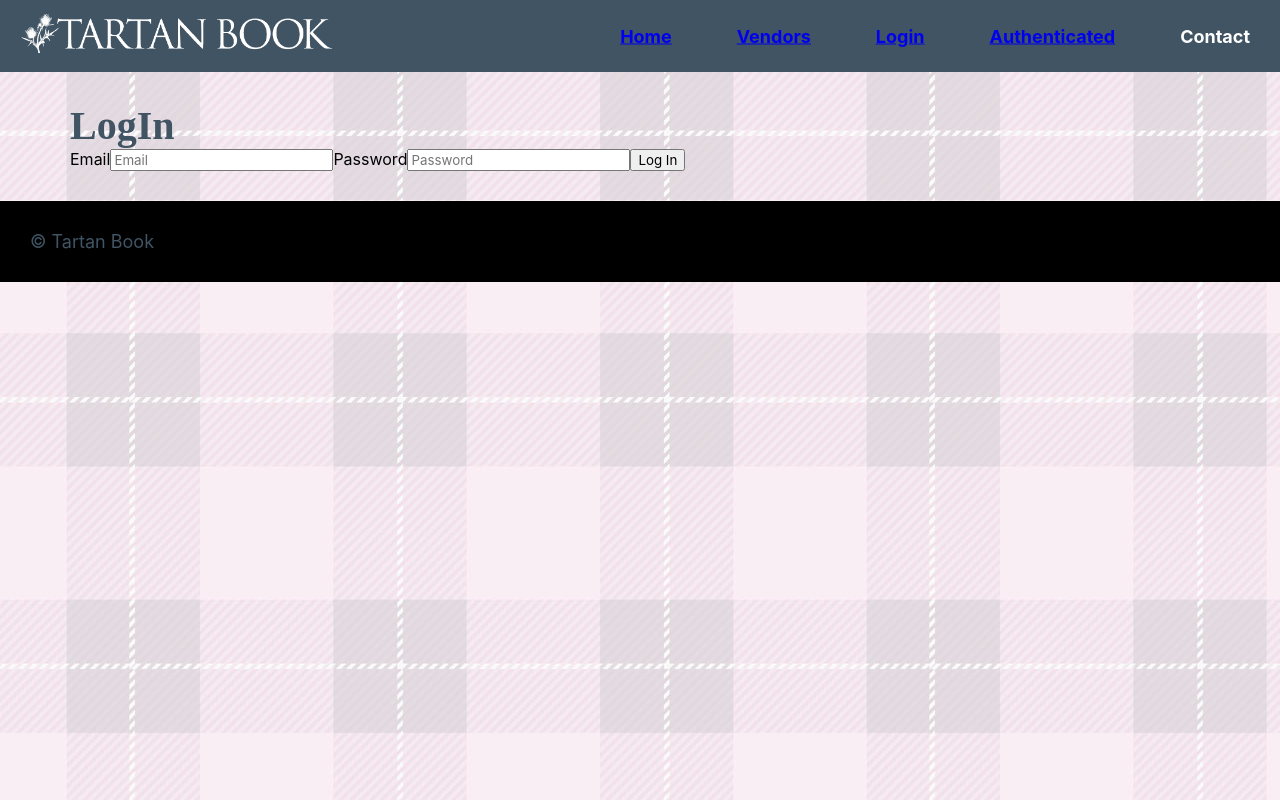
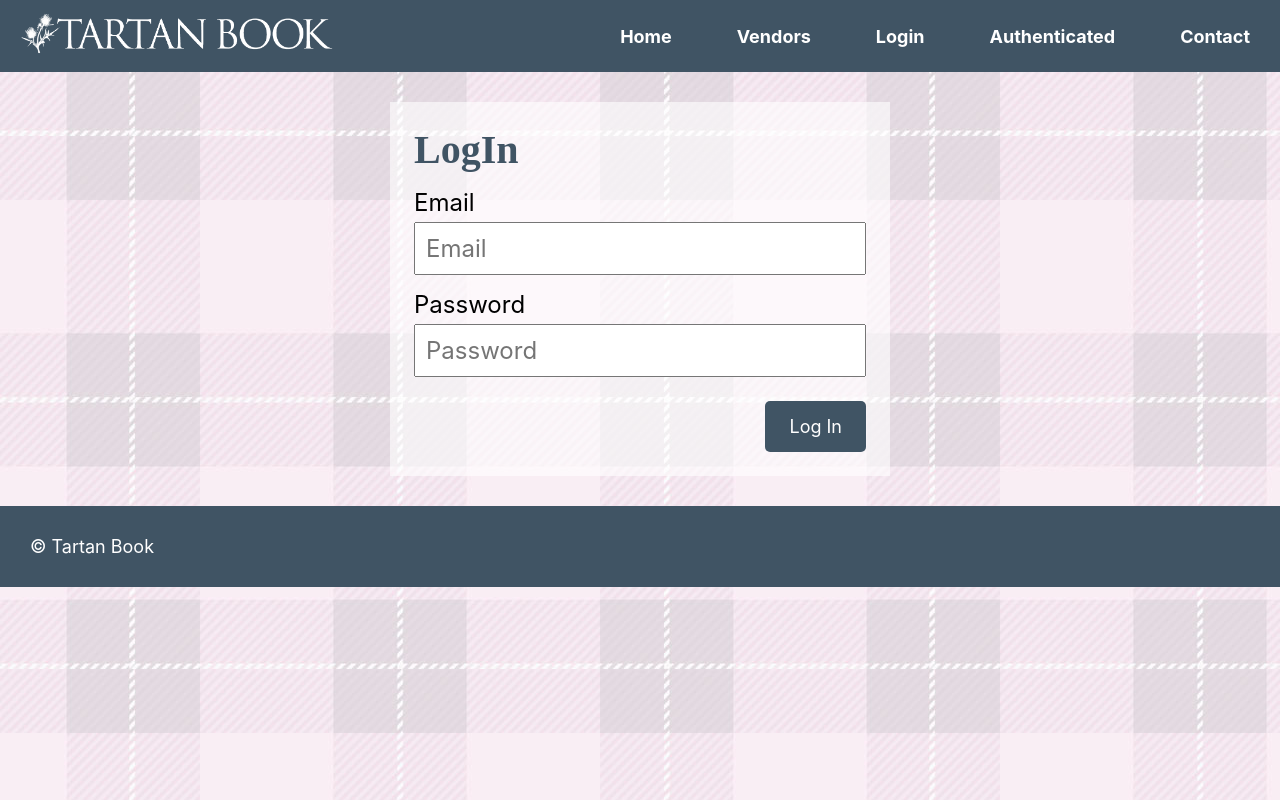
Before and after one commit to craigbauerwebdev/next-tartanbook, a Next.js app: page /login in a window 1280 px wide. Built offline with nearby package versions, Linux system fonts and the light colour scheme; no server answers.

Commit message:
styled login page

```diff
--- a/components/Footer.js
+++ b/components/Footer.js
@@ -13,7 +13,7 @@ const Footer = ({children})=> {
                 onClick={
                     async () => {
                         await firebase.auth().signOut();
-                        router.push('/authenticated');
+                        router.push('/login');
                     }
                 }
             >
--- a/components/RecipeCard.js
+++ b/components/VendorCard.js
@@ -1,15 +1,15 @@
 import React, {Fragment} from "react";
 import Link from 'next/link'
 
-export default function RecipeCard({ recipe }) {
+export default function VendorCard({ recipe }) {
   return (
     <li>
-      <Link href="/recipes/[id]" as={`/recipes/${recipe.id}`}/*  passHref={true} */>
+      {/* <Link href="/recipes/[id]" as={`/recipes/${recipe.id}`}> */}
         <Fragment>
           <h1>{recipe.title.rendered}</h1>
           <p>Caaard!!!</p>
         </Fragment>
-      </Link>
+      {/* </Link> */}
     </li>
   )
 }
--- a/pages/login.js
+++ b/pages/login.js
@@ -10,8 +10,7 @@ export default function login() {
     const [email, setEmail] = useState("");
     const [pass, setPass] = useState("");
     const router = useRouter();
-//onSubmit={handleLogin}>
-//createUserWithEmailAndPassword
+
     return (
         <div className="login-page">
             <div className="form-wrap">
@@ -25,31 +24,19 @@ export default function login() {
                     Password
                 </label>
                 <input value={pass} onChange={(e) => setPass(e.target.value)} name="password" type="password" placeholder="Password" />
-
                 <button
                     onClick={async () => {
-
                         await firebase.auth().signInWithEmailAndPassword(email, pass)
                         .then(() => {
-                            router.push('/authenticated');
+                            router.push('/vendors');
                         })
                         .catch((error) => {
-                            //const message = error.message;
                             console.log(error.message);
                         })
                     }}
                 >
                     Log In
                 </button>
-                {/* <button
-                    onClick={
-                        async () => {
-                            await firebase.auth().signOut();
-                        }
-                    }
-                >
-                    Signout
-                </button> */}
             </div>
         </div>
     )
--- a/scss/footer.scss
+++ b/scss/footer.scss
@@ -1,5 +1,11 @@
+@import "variables";
+
 footer {
 	padding: 30px;
-	background: #000;
-	color: #fff;
+	background: $tartan-blue;
+	color: $white;
+
+	p {
+		color: $white;
+	}
 }
--- /dev/null
+++ b/scss/login.scss
@@ -0,0 +1,37 @@
+@import "variables";
+
+.login-page {
+    max-width: 500px;
+    width: 95%;
+    display: flex;
+    flex-direction: column;
+    margin: 0 auto;
+    background:rgba(255, 255, 255, 0.6);
+    padding: 24px;
+
+    label, input, button {
+        display: block;
+    }
+
+    label {
+        margin: 15px 0 5px 0;
+        font-size: 24px;
+    }
+
+    input {
+        width: 100%;
+        padding: 10px;
+        font-size: 24px;
+    }
+
+    button {
+        font-size: 18px;
+        padding: 15px 24px;
+        margin-top: 24px;
+        float: right;
+        background: $tartan-blue;
+        border: none;
+        border-radius: 5px;
+        color: $white;
+    }
+}
--- a/scss/mainnav.scss
+++ b/scss/mainnav.scss
@@ -16,6 +16,11 @@ header {
 
 			li {
 				margin-left: 20px;
+
+				a {
+					color: $white;
+					text-decoration: none;
+				}
 			}
 		}
 	}
--- a/scss/styles.scss
+++ b/scss/styles.scss
@@ -4,3 +4,4 @@
 @import "slider.scss";
 @import "content.scss";
 @import "footer.scss";
+@import "login.scss";
--- a/scss/variables.scss
+++ b/scss/variables.scss
@@ -10,7 +10,7 @@ $tartan-pink: pink;
   @else if $point == mobile {
     @media only screen and  (max-width: 550px) { @content; }
   }
- /*  @else if $point == baby-bear {
+ /*  @else if $point == babybear {
     @media (max-width: 600px)  { @content; }
   } */
 }
```
Also changed, not shown: pages/authenticated.js (deleted, +0 -54 lines), pages/vendors-old.js (added, +32 -0 lines), pages/vendors.js (+38 -13 lines).
